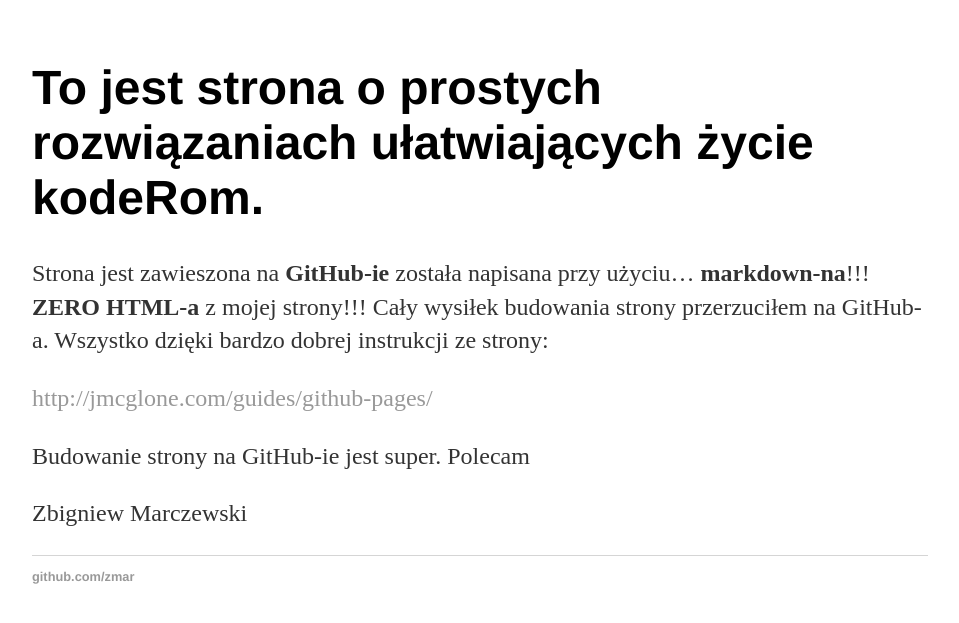
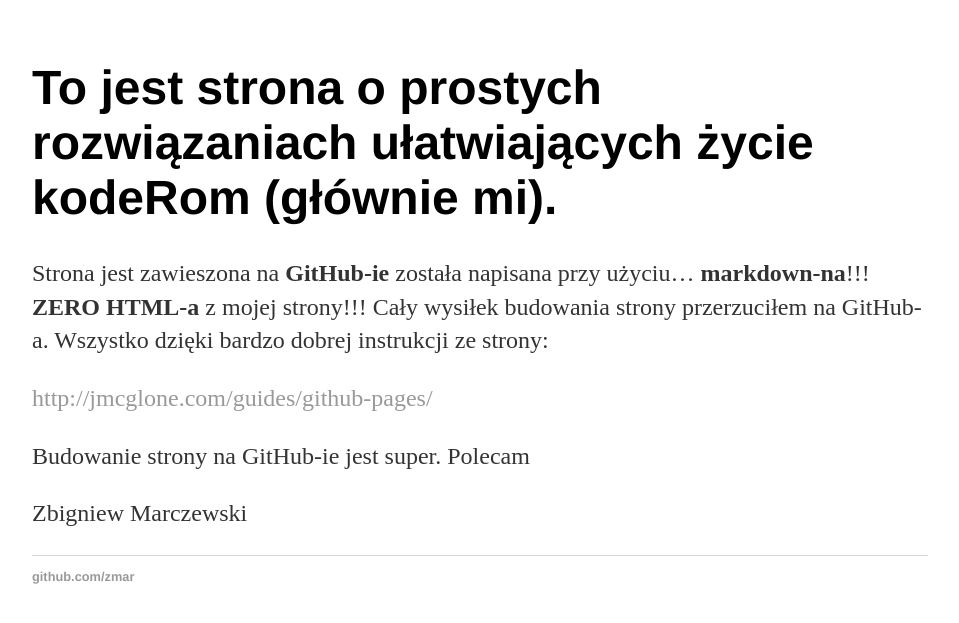
Before and after one commit to zmar/SmarteR_useR, a Jekyll site: the page built from index.md, in a window 1280 px wide. Shown: the top 623 px of the page, without its empty margins (160-1119 px from the left). Built offline with Jekyll 4.4.1, drawn with Linux system fonts in a browser that asks for light colours.

Commit message:
Update index.md

```diff
--- a/index.md
+++ b/index.md
@@ -4,7 +4,7 @@
 author: Zbigniew Marczewski
 ---
 
-# To jest strona o prostych rozwiązaniach ułatwiających życie kodeRom.
+# To jest strona o prostych rozwiązaniach ułatwiających życie kodeRom (głównie mi).
 
 Strona jest zawieszona na __GitHub-ie__ została napisana przy użyciu... __markdown-na__!!!  __ZERO HTML-a__ z mojej strony!!! Cały wysiłek budowania strony przerzuciłem na GitHub-a. Wszystko dzięki bardzo dobrej instrukcji ze strony:
 
```
